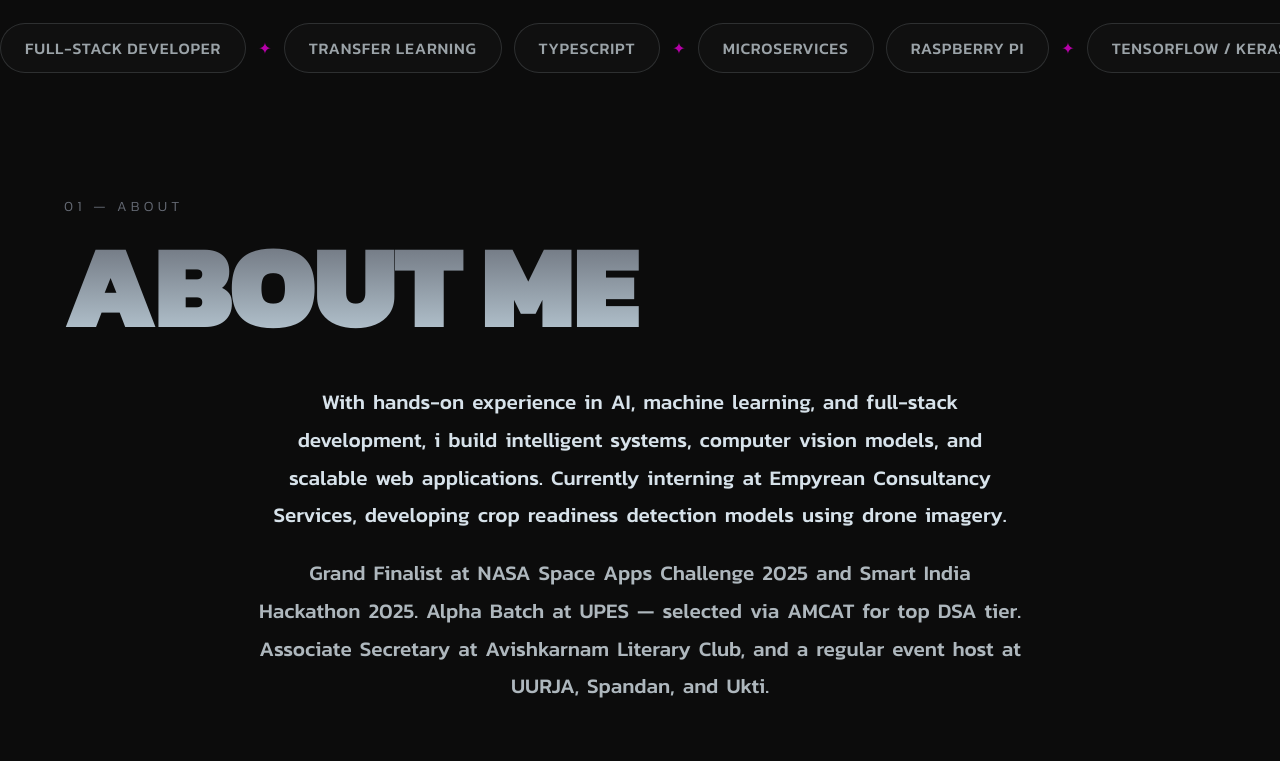
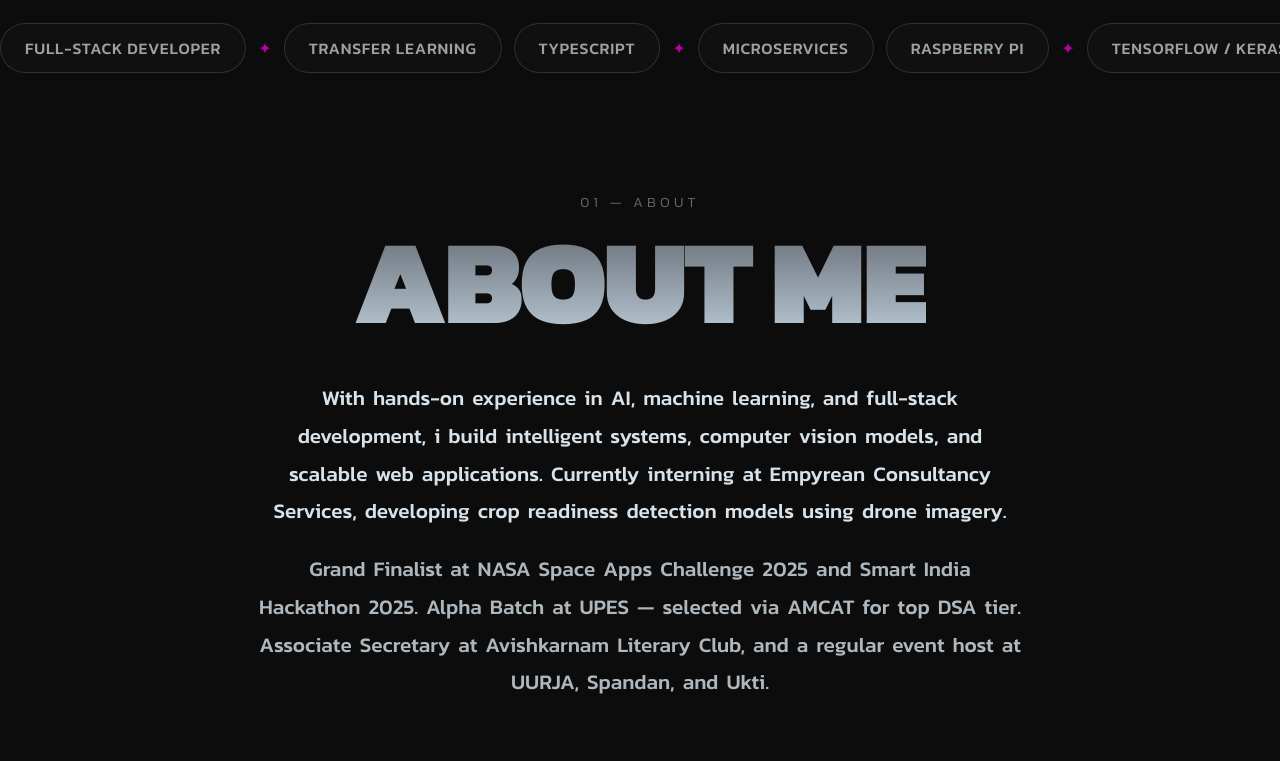
Before and after one commit to Ankitnotnani/portfolio, a React app: page / in a window 1280 px wide. Shown: the part 891-1652 px from the top of the page. Built offline with nearby package versions, Linux system fonts and the light colour scheme; the HTML template or start-up script is replaced by a standard one.

Commit message:
Center About section heading

```diff
--- a/src/App.tsx
+++ b/src/App.tsx
@@ -189,12 +189,12 @@ const TextMarqueeSection = () => {
 };
 
 const AboutSection = () => (
-  <section className="min-h-screen flex flex-col justify-center px-5 sm:px-8 md:px-16 py-20" id="about">
-    <FadeIn>
+  <section className="min-h-screen flex flex-col items-center justify-center px-5 sm:px-8 md:px-16 py-20" id="about">
+    <FadeIn className="w-full flex justify-center">
       <span className="text-textMuted font-light uppercase tracking-[0.3em] text-xs md:text-sm">01 — About</span>
     </FadeIn>
-    <FadeIn delay={0.1} y={40}>
-      <h2 className="hero-heading font-black uppercase leading-none tracking-tight text-[clamp(3rem,10vw,120px)] mt-2">About Me</h2>
+    <FadeIn delay={0.1} y={40} className="w-full flex justify-center">
+      <h2 className="hero-heading font-black uppercase leading-none tracking-tight text-[clamp(3rem,10vw,120px)] mt-2 text-center">About Me</h2>
     </FadeIn>
 
     <div className="max-w-3xl mx-auto mt-10">
@@ -208,7 +208,7 @@ const AboutSection = () => (
       />
     </div>
 
-    <div className="flex justify-center flex-wrap mt-16 gap-8 sm:gap-16">
+    <div className="flex justify-center flex-wrap mt-16 gap-8 sm:gap-16 w-full">
       <FadeIn delay={0.3}><AnimatedCounter target="2" label="Grand Finalist Titles" /></FadeIn>
       <div className="hidden md:block w-px bg-white/10" />
       <FadeIn delay={0.4}><AnimatedCounter target="6" label="Major Projects" /></FadeIn>
```
